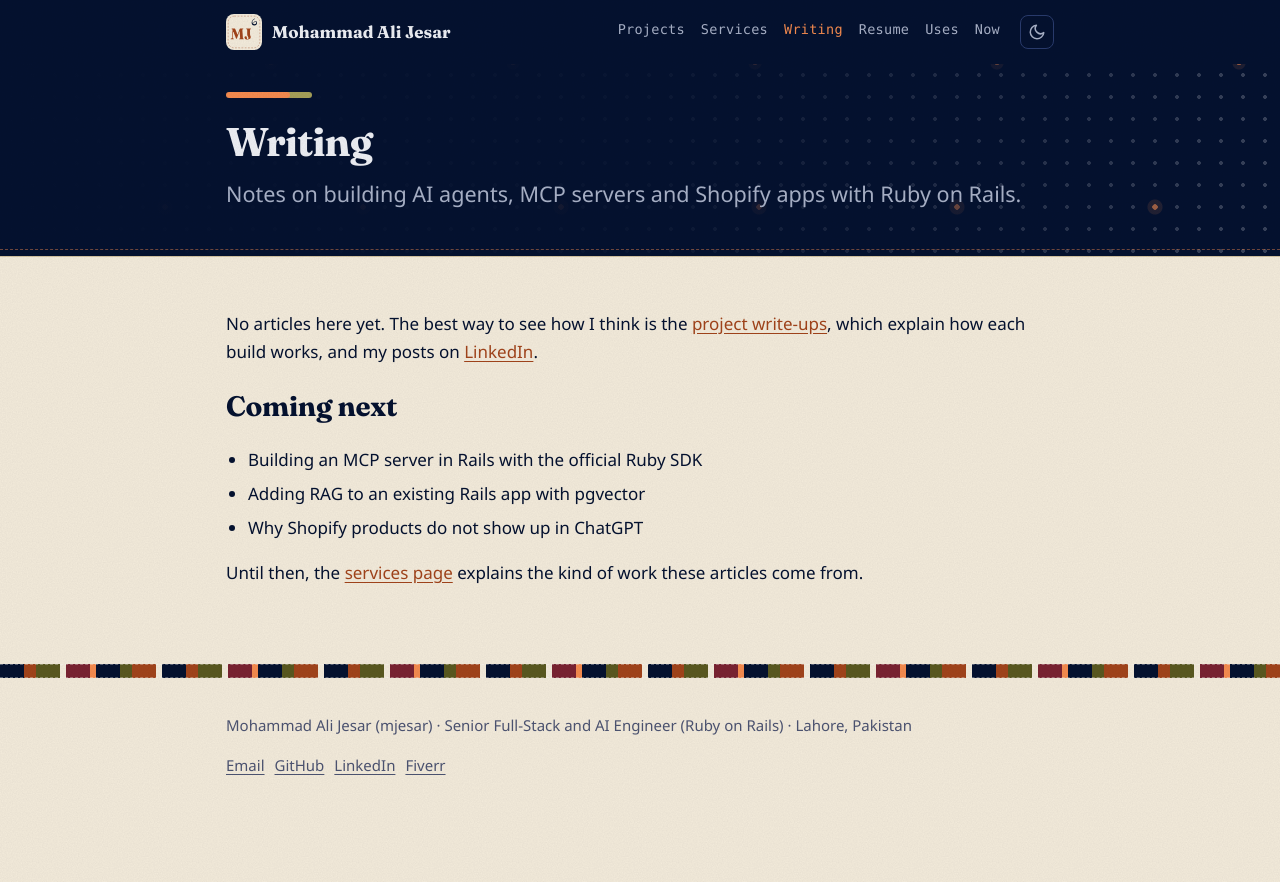
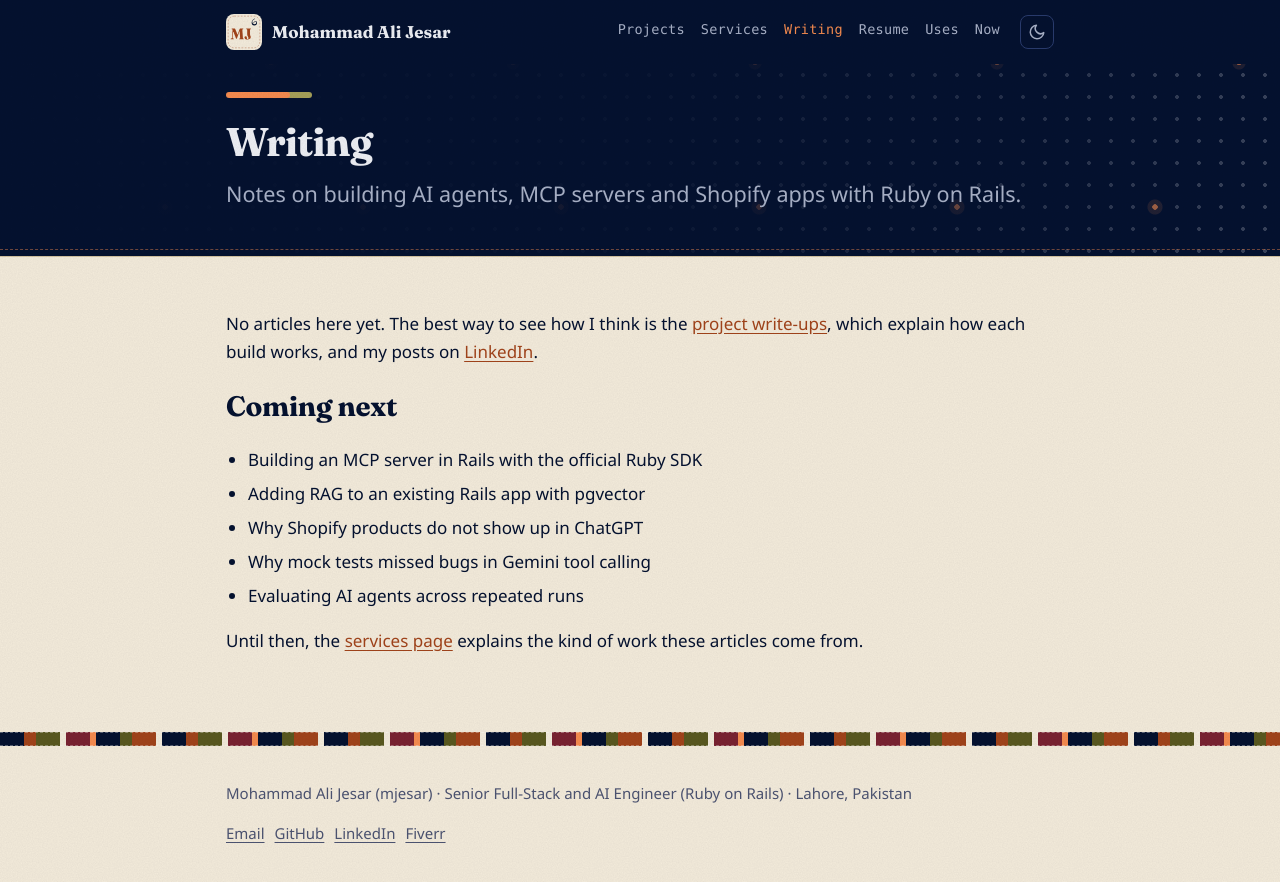
Before and after one commit to mjesar/mjesar.github.io, a Jekyll site: the page built from writing/index.html, in a window 1280 px wide. Shown: the top 882 px of the page. Built offline with Jekyll 4.4.1, drawn with Linux system fonts in a browser that asks for light colours.

Commit message:
add two planned articles on gemini tool calling bugs and agent evals

```diff
--- a/_data/planned_posts.yml
+++ b/_data/planned_posts.yml
@@ -3,3 +3,5 @@
 - title: Building an MCP server in Rails with the official Ruby SDK
 - title: Adding RAG to an existing Rails app with pgvector
 - title: Why Shopify products do not show up in ChatGPT
+- title: Why mock tests missed bugs in Gemini tool calling
+- title: Evaluating AI agents across repeated runs
```
